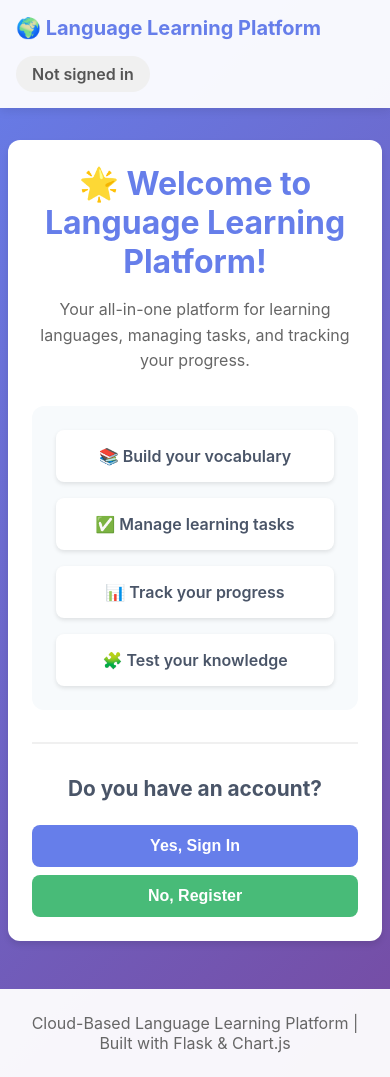
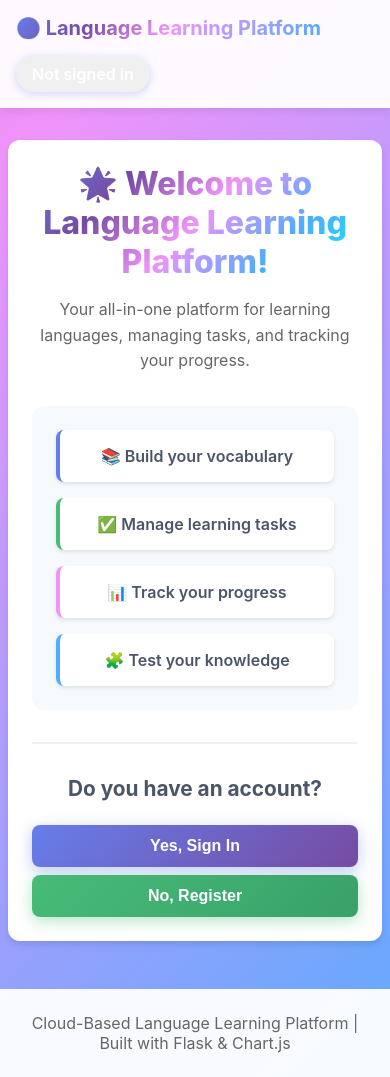
Before and after one commit to ri64-sudo/sdet101-testing, a Flask app: page / in a window 390 px wide. Run offline with Flask 3, Linux system fonts and the light colour scheme.

Commit message:
Add analytics dashboard, email notifications, and UI enhancements
- Integrated analytics dashboard with task and vocabulary statistics.
- Added email notifications for task reminders and user milestones using SendGrid.
- Enhanced UI with responsive design, improved styling, and new sections for dashboard and analytics.
- Updated requirements to include gunicorn and python-dotenv.
- Refactored JavaScript for better task and vocabulary management, including chart visualizations.
- Improved HTML structure and CSS for a modern look and feel.

```diff
--- a/lang_app/static/css/styles.css
+++ b/lang_app/static/css/styles.css
@@ -10,9 +10,17 @@
   font-family: -apple-system, BlinkMacSystemFont, 'Segoe UI', Roboto, Oxygen, Ubuntu, Cantarell, sans-serif;
   margin: 0;
   padding: 0;
-  background: linear-gradient(135deg, #667eea 0%, #764ba2 100%);
+  background: linear-gradient(135deg, #667eea 0%, #764ba2 25%, #f093fb 50%, #4facfe 75%, #00f2fe 100%);
+  background-size: 400% 400%;
+  animation: gradientShift 15s ease infinite;
   min-height: 100vh;
   color: #333;
+}
+
+@keyframes gradientShift {
+  0% { background-position: 0% 50%; }
+  50% { background-position: 100% 50%; }
+  100% { background-position: 0% 50%; }
 }
 
 header {
@@ -42,16 +50,21 @@
 
 header h1 {
   font-size: 1.75rem;
-  color: #667eea;
+  background: linear-gradient(135deg, #667eea 0%, #764ba2 25%, #f093fb 50%, #4facfe 100%);
+  -webkit-background-clip: text;
+  -webkit-text-fill-color: transparent;
+  background-clip: text;
   margin: 0;
+  font-weight: 700;
 }
 
 .auth-status {
   font-weight: 600;
-  color: #555;
+  color: #fff;
   padding: 0.5rem 1rem;
-  background: #f0f0f0;
+  background: linear-gradient(135deg, #667eea 0%, #764ba2 100%);
   border-radius: 20px;
+  box-shadow: 0 2px 8px rgba(102, 126, 234, 0.3);
 }
 
 main {
@@ -75,11 +88,16 @@
 }
 
 .card h2 {
-  color: #667eea;
+  background: linear-gradient(135deg, #667eea 0%, #764ba2 50%, #f093fb 100%);
+  -webkit-background-clip: text;
+  -webkit-text-fill-color: transparent;
+  background-clip: text;
   margin-bottom: 1.5rem;
   font-size: 1.5rem;
-  border-bottom: 2px solid #f0f0f0;
+  border-bottom: 3px solid;
+  border-image: linear-gradient(135deg, #667eea 0%, #764ba2 50%, #f093fb 100%) 1;
   padding-bottom: 0.5rem;
+  font-weight: 700;
 }
 
 /* Welcome Section Styles */
@@ -91,10 +109,14 @@
 
 .welcome-content h2 {
   font-size: 2.5rem;
-  color: #667eea;
+  background: linear-gradient(135deg, #667eea 0%, #764ba2 25%, #f093fb 50%, #4facfe 75%, #00f2fe 100%);
+  -webkit-background-clip: text;
+  -webkit-text-fill-color: transparent;
+  background-clip: text;
   margin-bottom: 1rem;
   border: none;
   padding: 0;
+  font-weight: 800;
 }
 
 .welcome-text {
@@ -121,6 +143,29 @@
   font-weight: 600;
   color: #4a5568;
   box-shadow: 0 2px 4px rgba(0, 0, 0, 0.1);
+  transition: transform 0.3s, box-shadow 0.3s;
+  border-left: 4px solid;
+}
+
+.feature-item:nth-child(1) {
+  border-left-color: #667eea;
+}
+
+.feature-item:nth-child(2) {
+  border-left-color: #48bb78;
+}
+
+.feature-item:nth-child(3) {
+  border-left-color: #f093fb;
+}
+
+.feature-item:nth-child(4) {
+  border-left-color: #4facfe;
+}
+
+.feature-item:hover {
+  transform: translateX(5px);
+  box-shadow: 0 4px 8px rgba(0, 0, 0, 0.15);
 }
 
 .welcome-actions {
@@ -229,33 +276,39 @@
 }
 
 .btn-primary {
-  background: #667eea;
+  background: linear-gradient(135deg, #667eea 0%, #764ba2 100%);
   color: white;
+  box-shadow: 0 4px 15px rgba(102, 126, 234, 0.4);
 }
 
 .btn-primary:hover {
-  background: #5568d3;
+  background: linear-gradient(135deg, #764ba2 0%, #667eea 100%);
   transform: translateY(-2px);
+  box-shadow: 0 6px 20px rgba(102, 126, 234, 0.6);
 }
 
 .btn-secondary {
-  background: #48bb78;
+  background: linear-gradient(135deg, #48bb78 0%, #38a169 100%);
   color: white;
+  box-shadow: 0 4px 15px rgba(72, 187, 120, 0.4);
 }
 
 .btn-secondary:hover {
-  background: #38a169;
+  background: linear-gradient(135deg, #38a169 0%, #48bb78 100%);
   transform: translateY(-2px);
+  box-shadow: 0 6px 20px rgba(72, 187, 120, 0.6);
 }
 
 .btn-danger {
-  background: #f56565;
+  background: linear-gradient(135deg, #f56565 0%, #e53e3e 100%);
   color: white;
+  box-shadow: 0 4px 15px rgba(245, 101, 101, 0.4);
 }
 
 .btn-danger:hover {
-  background: #e53e3e;
+  background: linear-gradient(135deg, #e53e3e 0%, #f56565 100%);
   transform: translateY(-2px);
+  box-shadow: 0 6px 20px rgba(245, 101, 101, 0.6);
 }
 
 .message {
```
Also changed, not shown: other parts of lang_app/static/css/styles.css (+47 -5 lines).
